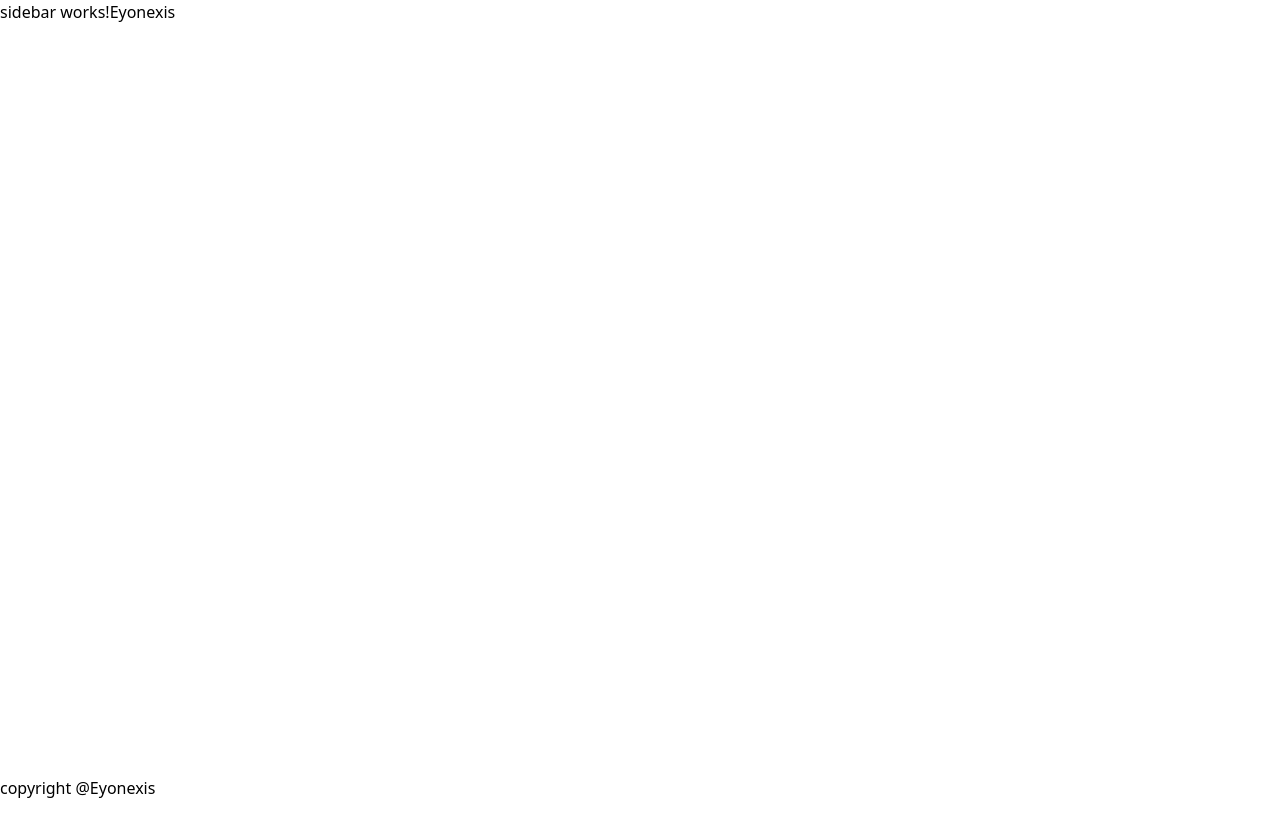
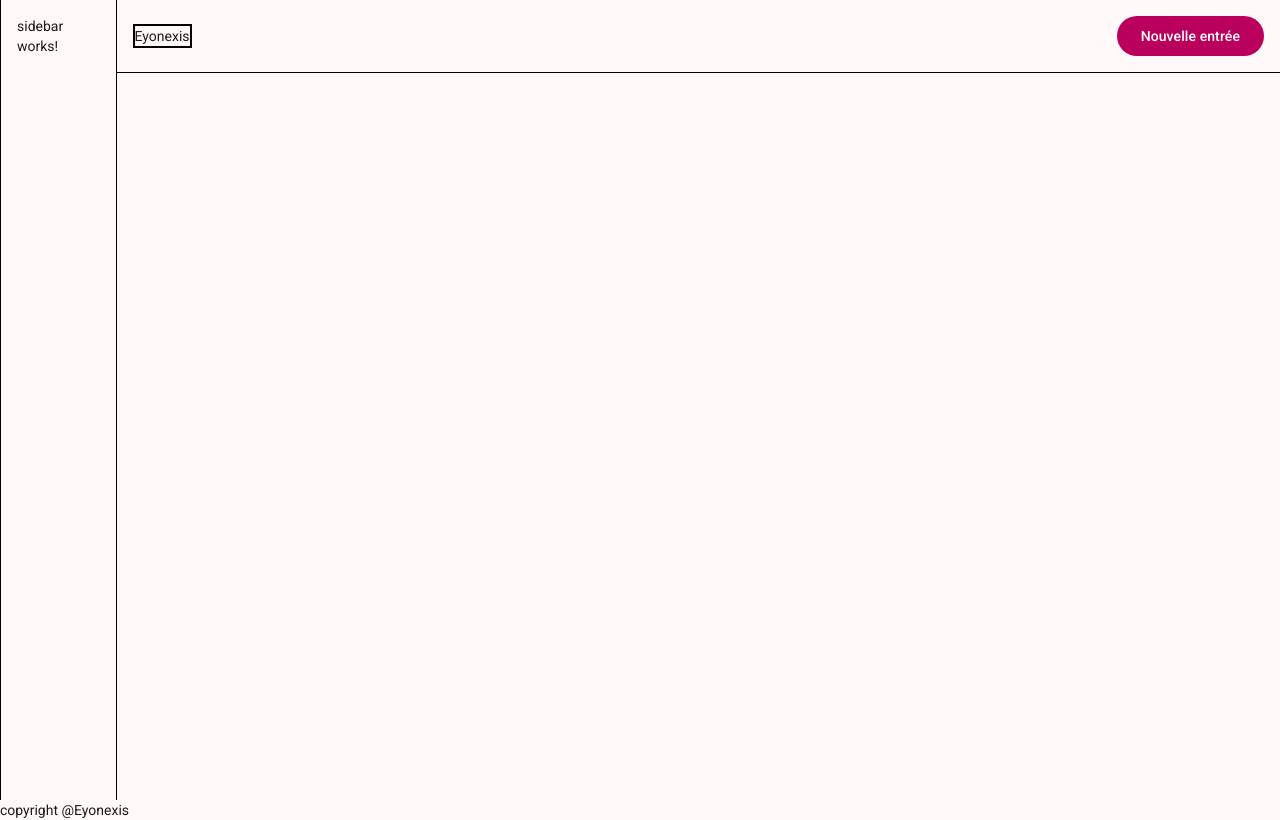
Before and after one commit to APlouzeau/eyonexis-angular, an Angular app: page / in a window 1280 px wide. Built offline with nearby package versions, Linux system fonts and the light colour scheme.

Commit message:
base layout

```diff
--- a/angular.json
+++ b/angular.json
@@ -24,9 +24,7 @@
                 "input": "public"
               }
             ],
-            "styles": [
-              "src/styles.css"
-            ]
+            "styles": ["src/material-theme.scss", "src/styles.css"]
           },
           "configurations": {
             "production": {
--- a/package.json
+++ b/package.json
@@ -11,10 +11,12 @@
   "private": true,
   "packageManager": "npm@11.19.0",
   "dependencies": {
+    "@angular/cdk": "^21.2.14",
     "@angular/common": "^21.2.0",
     "@angular/compiler": "^21.2.0",
     "@angular/core": "^21.2.0",
     "@angular/forms": "^21.2.0",
+    "@angular/material": "^21.2.14",
     "@angular/platform-browser": "^21.2.0",
     "@angular/router": "^21.2.0",
     "rxjs": "~7.8.0",
--- a/src/app/app.html
+++ b/src/app/app.html
@@ -1,7 +1,7 @@
 <div class="flex flex-col justify-between min-h-screen">
   <div class="flex">
-    <sidebar></sidebar>
-    <div class="flex flex-col">
+    <sidebar class="min-h-screen border-x border-solid border-black p-4"></sidebar>
+    <div class="flex flex-col w-full">
       <header></header>
       <main>
         <router-outlet></router-outlet>
--- a/src/app/layout/header/header.html
+++ b/src/app/layout/header/header.html
@@ -1 +1,4 @@
-<p>{{ title() }}</p>
+<div class="flex items-center justify-between border-b border-solid border-black p-4">
+  <p class="border-solid border-black border-2">{{ title() }}</p>
+  <app-button label="Nouvelle entrée" color="primary"></app-button>
+</div>
--- a/src/app/layout/header/header.ts
+++ b/src/app/layout/header/header.ts
@@ -1,9 +1,10 @@
 import { Component } from '@angular/core';
 import { signal } from '@angular/core';
+import { Button } from '../../shared/components/button/button';
 
 @Component({
   selector: 'header',
-  imports: [],
+  imports: [Button],
   templateUrl: './header.html',
   styleUrls: ['./header.css'],
 })
--- a/src/app/layout/sidebar/sidebar.html
+++ b/src/app/layout/sidebar/sidebar.html
@@ -1 +1 @@
-<p>sidebar works!</p>
+<p class="">sidebar works!</p>
--- /dev/null
+++ b/src/app/shared/components/button/button.html
@@ -0,0 +1 @@
+<button matButton="filled" [color]="color">{{ label() }}</button>
--- /dev/null
+++ b/src/app/shared/components/button/button.ts
@@ -0,0 +1,13 @@
+import { Component, input, Input } from '@angular/core';
+import { MatButtonModule } from '@angular/material/button';
+
+@Component({
+  selector: 'app-button',
+  imports: [MatButtonModule],
+  templateUrl: './button.html',
+  styleUrls: ['./button.css'],
+})
+export class Button {
+  label = input('Click me');
+  @Input() color: 'primary' | 'accent' | 'tertiary' = 'primary';
+}
--- a/src/index.html
+++ b/src/index.html
@@ -1,13 +1,20 @@
 <!doctype html>
 <html lang="en">
+
 <head>
-  <meta charset="utf-8">
-  <title>EyonexisAngular</title>
-  <base href="/">
-  <meta name="viewport" content="width=device-width, initial-scale=1">
-  <link rel="icon" type="image/x-icon" href="favicon.ico">
+  <meta charset="utf-8" />
+  <title>Eyonexis</title>
+  <base href="/" />
+  <meta name="viewport" content="width=device-width, initial-scale=1" />
+  <link rel="icon" type="image/x-icon" href="favicon.ico" />
+  <link rel="preconnect" href="https://fonts.googleapis.com" />
+  <link rel="preconnect" href="https://fonts.gstatic.com" crossorigin />
+  <link href="https://fonts.googleapis.com/css2?family=Roboto:wght@300;400;500&display=swap" rel="stylesheet" />
+  <link href="https://fonts.googleapis.com/icon?family=Material+Icons" rel="stylesheet" />
 </head>
+
 <body>
   <app-root></app-root>
 </body>
+
 </html>
--- /dev/null
+++ b/src/material-theme.scss
@@ -0,0 +1,38 @@
+// Include theming for Angular Material with `mat.theme()`.
+// This Sass mixin will define CSS variables that are used for styling Angular Material
+// components according to the Material 3 design spec.
+// Learn more about theming and how to use it for your application's
+// custom components at https://material.angular.dev/guide/theming
+@use '@angular/material' as mat;
+
+html {
+  height: 100%;
+  @include mat.theme(
+    (
+      color: (
+        primary: mat.$rose-palette,
+        tertiary: mat.$red-palette,
+      ),
+      typography: Roboto,
+      density: 0,
+    )
+  );
+}
+
+body {
+  // Default the application to a light color theme. This can be changed to
+  // `dark` to enable the dark color theme, or to `light dark` to defer to the
+  // user's system settings.
+  color-scheme: light;
+
+  // Set a default background, font and text colors for the application using
+  // Angular Material's system-level CSS variables. Learn more about these
+  // variables at https://material.angular.dev/guide/system-variables
+  background-color: var(--mat-sys-surface);
+  color: var(--mat-sys-on-surface);
+  font: var(--mat-sys-body-medium);
+
+  // Reset the user agent margin.
+  margin: 0;
+  height: 100%;
+}
--- a/src/styles.css
+++ b/src/styles.css
@@ -1,3 +1,11 @@
-/* You can add global styles to this file, and also import other style files */
+@layer theme, base, components, utilities;
+@import 'tailwindcss/theme.css' layer(theme);
+@import 'tailwindcss/preflight.css' layer(base);
+@import 'tailwindcss/utilities.css' layer(utilities);
 
-@import 'tailwindcss';
+@layer base {
+  /* Neutralise juste ce que Preflight casse sur Material */
+  button:not(.mat-mdc-button-base) {
+    background-color: revert;
+  }
+}
```
Also changed, not shown: src/app/shared/components/button/button.css (added), 2 other files (tests, documents, lock files or other folders).
